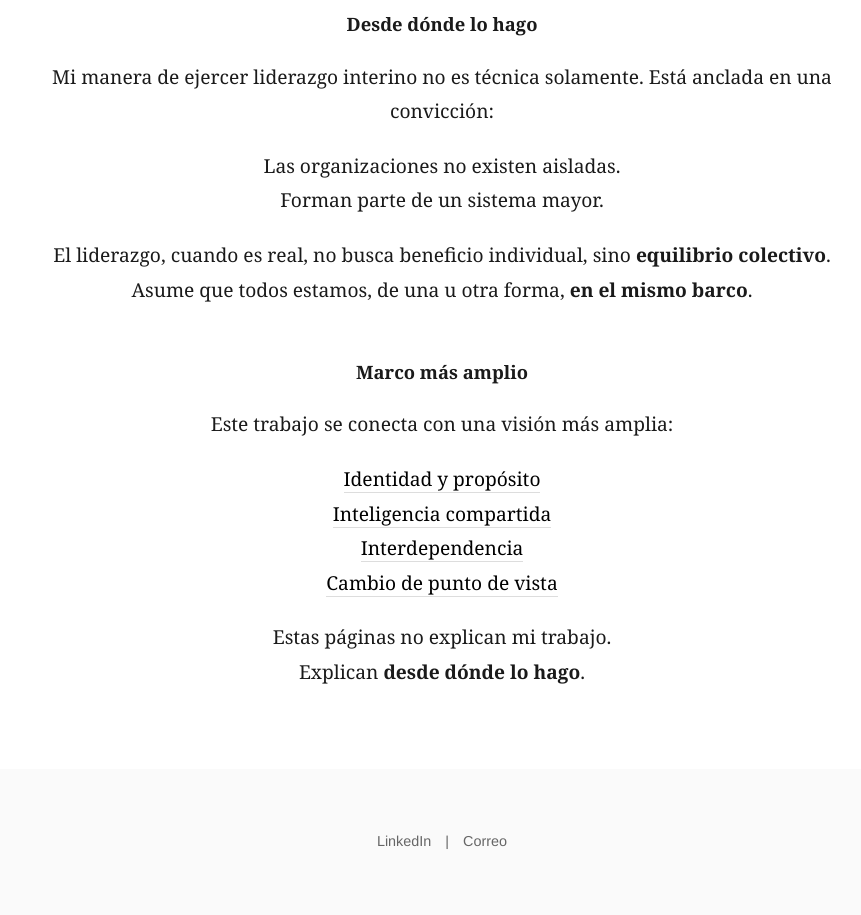
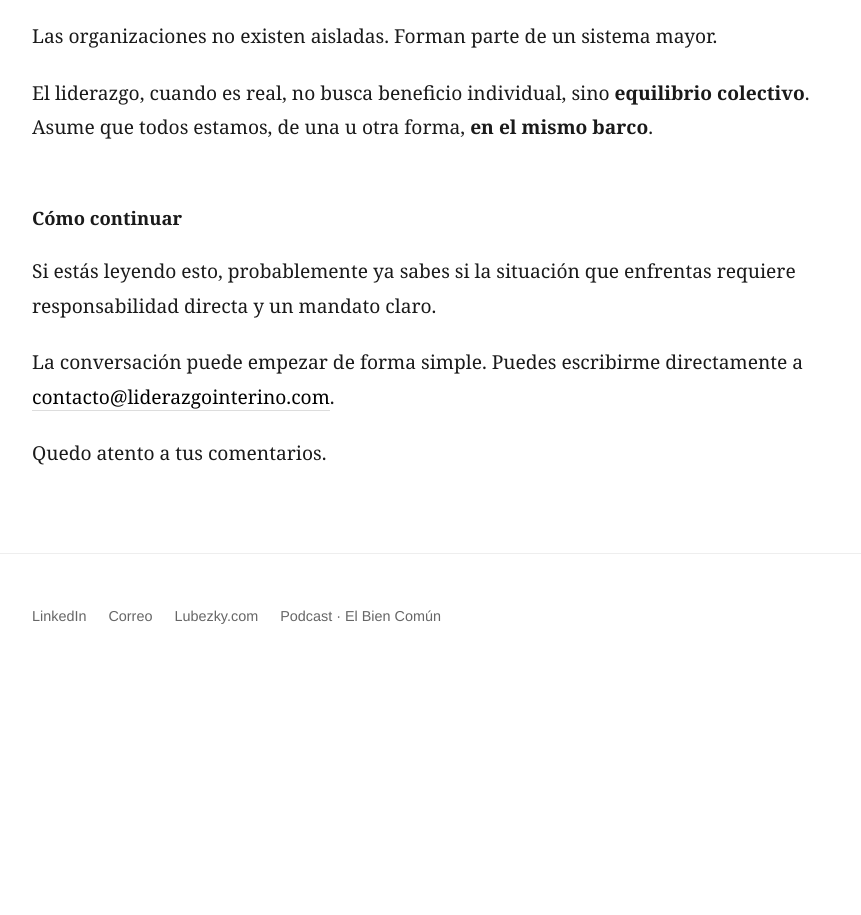
Before and after one commit to Ubuchi/interino, a plain HTML site: page index.html in a window 1280 px wide. Shown: the part 1872-2787 px from the top of the page, without its empty margins (198-1059 px from the left). After the commit the page ends 2572 px from the top, so only its background shows below. Drawn offline with Linux system fonts and the light colour scheme.

Commit message:
Add files via upload

```diff
--- a/index.html
+++ b/index.html
@@ -11,9 +11,6 @@
 
     body {
       margin: 0;
-      display: flex;
-      flex-direction: column;
-      min-height: 100vh;
       background-color: #fff;
       color: #1a1a1a;
       font-family: 'Georgia', 'Times New Roman', serif;
@@ -22,33 +19,29 @@
     }
 
     main {
-      flex: 1;
       display: flex;
       justify-content: center;
-      padding: 60px 20px;
+      padding: 80px 20px 60px;
     }
 
     .content-box {
-      max-width: 780px;
-      text-align: center;
+      max-width: 820px;
       font-size: 1.2rem;
+      text-align: left;
     }
 
     h2 {
       font-size: 1.15rem;
       font-weight: bold;
-      margin: 48px 0 16px;
+      margin: 56px 0 20px;
     }
 
     p {
-      margin-bottom: 20px;
+      margin-bottom: 22px;
     }
 
     ul, ol {
-      margin: 0 auto 24px;
-      padding-left: 20px;
-      text-align: left;
-      max-width: 620px;
+      margin: 0 0 26px 24px;
     }
 
     li {
@@ -68,32 +61,32 @@
     }
 
     footer {
-      padding: 60px 20px;
-      text-align: center;
-      background-color: #fafafa;
+      padding: 50px 20px 70px;
+      border-top: 1px solid #eee;
       font-family: 'Helvetica Neue', Arial, sans-serif;
       font-size: 0.9rem;
       color: #666;
     }
 
-    footer a {
+    .footer-inner {
+      max-width: 820px;
+      margin: 0 auto;
+      text-align: left;
+    }
+
+    .footer-links a {
+      margin-right: 18px;
       color: #666;
       border-bottom: none;
-      text-decoration: none;
-      margin: 0 10px;
     }
 
-    footer a:hover {
+    .footer-links a:hover {
       color: #000;
     }
 
     @media (max-width: 600px) {
       .content-box {
         font-size: 1.05rem;
-      }
-
-      ul, ol {
-        max-width: 100%;
       }
     }
   </style>
@@ -105,7 +98,7 @@
   <article class="content-box">
 
     <p>
-      Hay momentos en los que una organización no necesita más análisis, más diagnósticos ni más planes.<br>
+      Hay momentos en los que una organización no necesita más análisis, más diagnósticos ni más planes.
       El contexto ya está claro. La información existe.
     </p>
 
@@ -121,19 +114,19 @@
     <h2>Qué entiendo por liderazgo interino</h2>
 
     <p>
-      Liderazgo interino no es consultoría.<br>
-      No es asesoría.<br>
+      Liderazgo interino no es consultoría.
+      No es asesoría.
       No es acompañamiento desde fuera.
     </p>
 
     <p>
-      Es <strong>entrar</strong>, <strong>asumir autoridad</strong>, <strong>tomar decisiones</strong> y
-      <strong>responder por las consecuencias</strong> durante un periodo definido.
+      Es <strong>entrar</strong>, <strong>asumir autoridad</strong>, <strong>tomar decisiones</strong>
+      y <strong>responder por las consecuencias</strong> durante un periodo definido.
     </p>
 
     <p>
-      El rol existe para momentos específicos:<br>
-      cuando la continuidad importa más que la comodidad<br>
+      El rol existe para momentos específicos:
+      cuando la continuidad importa más que la comodidad
       y cuando alguien tiene que hacerse cargo de lo que está ocurriendo, no solo explicarlo.
     </p>
 
@@ -148,7 +141,7 @@
     </ul>
 
     <p>
-      No entro a “mejorar”.<br>
+      No entro a “mejorar”.
       Entro cuando <strong>hay que estabilizar, corregir y volver a avanzar</strong>.
     </p>
 
@@ -165,7 +158,7 @@
     </ol>
 
     <p>
-      En contextos críticos, <strong>la claridad es una forma de cuidado</strong>.<br>
+      En contextos críticos, <strong>la claridad es una forma de cuidado</strong>.
       Evitar conversaciones difíciles para proteger sensibilidades suele prolongar los problemas
       y aumentar el costo para todos.
     </p>
@@ -183,38 +176,45 @@
     </p>
 
     <p>
-      Las organizaciones no existen aisladas.<br>
+      Las organizaciones no existen aisladas.
       Forman parte de un sistema mayor.
     </p>
 
     <p>
       El liderazgo, cuando es real, no busca beneficio individual,
-      sino <strong>equilibrio colectivo</strong>.<br>
+      sino <strong>equilibrio colectivo</strong>.
       Asume que todos estamos, de una u otra forma, <strong>en el mismo barco</strong>.
     </p>
 
-    <h2>Marco más amplio</h2>
-
-    <p>Este trabajo se conecta con una visión más amplia:</p>
+    <h2>Cómo continuar</h2>
 
     <p>
-      <a href="https://lubezky.com">Identidad y propósito</a><br>
-      <a href="https://inteligencia.com">Inteligencia compartida</a><br>
-      <a href="https://elmismobarco.com">Interdependencia</a><br>
-      <a href="https://unnuevopuntodevista.com">Cambio de punto de vista</a>
+      Si estás leyendo esto, probablemente ya sabes si la situación que enfrentas
+      requiere responsabilidad directa y un mandato claro.
     </p>
 
     <p>
-      Estas páginas no explican mi trabajo.<br>
-      Explican <strong>desde dónde lo hago</strong>.
+      La conversación puede empezar de forma simple.
+      Puedes escribirme directamente a
+  <a href="mailto:contacto@liderazgointerino.com">contacto@liderazgointerino.com</a>.
+    </p>
+
+    <p>
+  Quedo atento a tus comentarios.
     </p>
 
   </article>
 </main>
 
 <footer>
-  <a href="https://www.linkedin.com/in/sergiolubezky/">LinkedIn</a> |
-  <a href="mailto:contacto@liderazgointerino.com">Correo</a>
+  <div class="footer-inner">
+    <div class="footer-links">
+      <a href="https://www.linkedin.com/in/sergiolubezky/">LinkedIn</a>
+      <a href="mailto:contacto@liderazgointerino.com">Correo</a>
+      <a href="https://lubezky.com">Lubezky.com</a>
+      <a href="https://www.youtube.com/playlist?list=PLOecieZCC_CbdDwQLKLKtpLoRiTw-Bv_h">Podcast · El Bien Común</a>
+    </div>
+  </div>
 </footer>
 
 </body>
```
